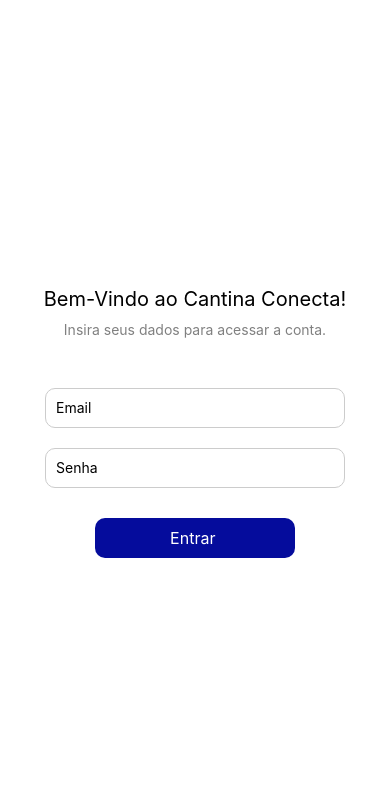
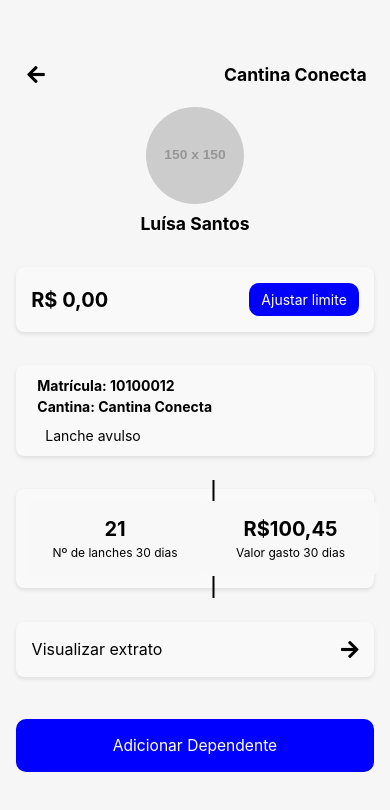
Before and after one commit to cathmarkert/Cantina-Conecta, a React Native app in the folder CantinaConecta/: screen /Dependente in a window 390 px wide. Shown: the top 810 px of the page. Built offline with nearby package versions, Linux system fonts and the light colour scheme.

Commit message:
criando perfil filho

```diff
--- a/CantinaConecta/App.js
+++ b/CantinaConecta/App.js
@@ -8,6 +8,7 @@ import { createStackNavigator } from '@react-navigation/stack';
 import { createBottomTabNavigator } from '@react-navigation/bottom-tabs';
 import PaymentScreen from './src/screens/pagamento';
 import Parent from './src/screens/parentprofile';
+import Dependente from './src/screens/childprofile';
 
 const Stack = createStackNavigator();
 const Tab = createBottomTabNavigator();
@@ -90,6 +91,7 @@ export default function App() {
             <Stack.Screen name="Login" component={Login} options={{ headerShown: false}}/>
             <Stack.Screen name="HomeTab" component={HomeTabs}  options={{ headerShown: false  }}/>
             <Stack.Screen name="Parent" component={Parent} options={{ headerShown: false }} />
+            <Stack.Screen name="Dependente" component={Dependente} options={{ headerShown: false }} />
             {/* <Stack.Screen name="Pagamento" component={PaymentScreen} /> */}
           </Stack.Navigator>
         </NavigationContainer>
--- a/CantinaConecta/package.json
+++ b/CantinaConecta/package.json
@@ -13,6 +13,7 @@
     "@fortawesome/fontawesome-svg-core": "^6.6.0",
     "@fortawesome/free-solid-svg-icons": "^6.5.2",
     "@fortawesome/react-native-fontawesome": "^0.3.2",
+    "@react-native-community/checkbox": "^0.5.17",
     "@react-navigation/bottom-tabs": "^6.5.20",
     "@react-navigation/native": "^6.1.18",
     "@react-navigation/stack": "^6.4.1",
--- /dev/null
+++ b/CantinaConecta/src/screens/childprofile.js
@@ -0,0 +1,75 @@
+import React, { useState } from "react";
+import { View, Text, StyleSheet, Image, TouchableOpacity, ScrollView, Dimensions } from 'react-native';
+import Icon from 'react-native-vector-icons/FontAwesome5';
+import { useNavigation } from '@react-navigation/native';
+//import CheckBox from '@react-native-community/checkbox';
+import styles from './stylesChildprofile'
+
+const Dependente = () => {
+
+    const navigation = useNavigation();
+    const [isChecked, setIsChecked] = useState(false);
+
+    return (
+        <ScrollView style={styles.container}>
+            <View style={styles.header}>
+                <TouchableOpacity style={styles.backButton} onPress={() => navigation.goBack()}>
+                    <Icon name="arrow-left" size={20} color="#000" />
+                </TouchableOpacity>
+                <Text style={styles.headerTitle}>Cantina Conecta</Text>
+            </View>
+
+            <View style={styles.profileContainer}>
+                <Image source={{ uri: 'https://via.placeholder.com/150' }} style={styles.profileImage} />
+                <Text style={styles.profileName}>Luísa Santos</Text>
+            </View>
+
+            <View style={styles.balanceSection}>
+                <Text style={styles.balanceText}>R$ 0,00</Text>
+                <TouchableOpacity style={styles.adjustLimitButton}>
+                    <Text style={styles.adjustLimitText}>Ajustar limite</Text>
+                </TouchableOpacity>
+            </View>
+
+            <View style={styles.detailsSection}>
+                <View style={{ flex: 1, marginLeft: 10 }}>
+                    <Text style={styles.detailsText}>Matrícula: 10100012</Text>
+                    <Text style={styles.detailsText}>Cantina: Cantina Conecta</Text>
+                    <View style={styles.checkboxContainer}>
+                        {/* <CheckBox
+            value={isChecked}
+            onValueChange={setIsChecked}
+            tintColors={{ true: '#000', false: '#000' }}
+          /> */}
+                        <Text style={styles.checkboxText}>Lanche avulso</Text>
+                    </View>
+                </View>
+            </View>
+
+            <View style={styles.detailsSection}>
+                <View style={styles.statBox}>
+                    <Text style={styles.statNumber}>21</Text>
+                    <Text style={styles.statLabel}>Nº de lanches 30 dias</Text>
+                </View>
+
+                <View style={styles.verticalLine} />
+
+                <View style={styles.statBox}>
+                    <Text style={styles.statNumber}>R$100,45</Text>
+                    <Text style={styles.statLabel}>Valor gasto 30 dias</Text>
+                </View>
+            </View>
+
+            <TouchableOpacity style={styles.viewStatementButton}>
+                <Text style={styles.viewStatementText}>Visualizar extrato</Text>
+                <Icon name="arrow-right" size={20} color="#000" />
+            </TouchableOpacity>
+
+            <TouchableOpacity style={styles.addButton} onPress={() => { }}>
+                <Text style={styles.addButtonText}>Adicionar Dependente</Text>
+            </TouchableOpacity>
+        </ScrollView>
+    );
+};
+
+export default Dependente;
--- a/CantinaConecta/src/screens/home.js
+++ b/CantinaConecta/src/screens/home.js
@@ -3,8 +3,7 @@ import { View, Text, TouchableOpacity, ScrollView } from "react-native";
 import Icon from 'react-native-vector-icons/Ionicons';
 import { useNavigation } from '@react-navigation/native';
 import HeaderSaldo from "../components/headerSaldo";
-import Parent from "./parentprofile";
-
+import Dependente from "./childprofile";
 import styles from "./stylesHome";
 
 const Home = () => {
@@ -45,7 +44,7 @@ const Home = () => {
           </View>
         </ScrollView>
         <View style={styles.ContainerButton}>
-          <TouchableOpacity style={styles.selectButton} onPress={() => navigation.navigate('Selecionar')}>
+          <TouchableOpacity style={styles.selectButton} onPress={() => navigation.navigate('Dependente')}>
             <Icon name="brush" color="#fff" size={20} />
             <Text style={styles.selectButtonText}>Selecionar Lanche</Text>
           </TouchableOpacity>
--- a/CantinaConecta/src/screens/parentprofile.js
+++ b/CantinaConecta/src/screens/parentprofile.js
@@ -12,7 +12,7 @@ const data = [
 const formattedCredit = "1234.56";
 
 const Parent = () => {
-  const navigation = useNavigation(); // Ensuring the useNavigation hook is in place
+  const navigation = useNavigation();
 
   const renderItem = ({ item }) => (
     <TouchableOpacity style={styles.dependentContainer}>
--- /dev/null
+++ b/CantinaConecta/src/screens/stylesChildprofile.js
@@ -0,0 +1,164 @@
+import { StyleSheet, Dimensions } from 'react-native';
+
+const { width, height } = Dimensions.get('window');
+
+const styles = StyleSheet.create({
+    container: {
+      flex: 1,
+        backgroundColor: '#F7F6F7',
+        paddingHorizontal: width * 0.04,
+        paddingTop: height * 0.05,
+    },
+    header: {
+        flexDirection: 'row',
+        alignItems: 'center',
+        justifyContent: 'space-between',
+        marginTop:  height * 0.02,
+        paddingHorizontal: width * 0.02,
+        marginBottom: height * 0.02,
+    },
+    backButton: {
+        padding: width * 0.01,
+    },
+    backText: {
+        fontSize: width * 0.045,
+    },
+    headerTitle: {
+        fontSize: width * 0.045,
+        alignItems: 'center',
+        fontWeight: 'bold',
+    },
+    profileContainer: {
+        alignItems: 'center',
+        marginBottom: height * 0.02,
+    },
+    profileImage: {
+        width: width * 0.25,
+        height: width * 0.25,
+        borderRadius: width * 0.125,
+        marginBottom: height * 0.01,
+    },
+    profileName: {
+        fontSize: width * 0.045, // Adjusted based on screen width
+        fontWeight: 'bold',
+    },
+    balanceSection: {
+        flexDirection: 'row',
+        alignItems: 'center',
+        justifyContent: 'space-between',
+        width: '100%',
+        padding: width * 0.04,
+        backgroundColor: '#f9f9f9',
+        borderRadius: 8,
+        shadowColor: '#000',
+        shadowOffset: { width: 0, height: 2 },
+        shadowOpacity: 0.1,
+        shadowRadius: 4,
+        elevation: 3,
+        marginVertical: height * 0.02,
+    },
+    balanceText: {
+      fontSize: 20,
+      fontWeight: 'bold',
+    },
+    adjustLimitButton: {
+      paddingVertical: 8,
+      paddingHorizontal: 12,
+      backgroundColor: '#0000FF',
+      borderRadius: 10,
+    },
+    adjustLimitText: {
+      color: '#FFF',
+      fontSize: 14,
+    },
+    detailsSection: {
+        flexDirection: 'row',
+        alignItems: 'center',
+        width: '100%',
+        padding: width * 0.03,
+        backgroundColor: '#f9f9f9',
+        borderRadius: 8,
+        borderColor: '#000',
+        shadowColor: '#000',
+        shadowOffset: { width: 0, height: 2 },
+        shadowOpacity: 0.1,
+        shadowRadius: 4,
+        elevation: 3,
+        marginVertical: height * 0.02,
+    },
+    detailsText: {
+      fontSize: 14,
+      marginBottom: 4,
+      fontWeight: 'bold',
+    },
+    verticalLine: {
+        width: 2,
+        height: '120%',
+        backgroundColor: '#000',
+        position: 'absolute',
+        left: '55%',
+        transform: [{ translateX: -0.5 }],
+    },
+    checkboxContainer: {
+      flexDirection: 'row',
+      alignItems: 'center',
+      marginTop: 8,
+    },
+    checkboxText: {
+      marginLeft: 8,
+      fontSize: 14,
+    },
+    statsSection: {
+      flexDirection: 'row',
+      justifyContent: 'space-between',
+      marginVertical: 16,
+    },
+    statBox: {
+      width: width * 0.45, // 45% of the screen width
+      padding: 16,
+      borderRadius: 8,
+      backgroundColor: '#F8F8F8',
+      alignItems: 'center',
+    },
+    statNumber: {
+      fontSize: 20,
+      fontWeight: 'bold',
+    },
+    statLabel: {
+      fontSize: 12,
+      textAlign: 'center',
+      marginTop: 4,
+    },
+    viewStatementButton: {
+      flexDirection: 'row',
+      justifyContent: 'space-between',
+      alignItems: 'center',
+      padding: 16,
+      backgroundColor: '#f9f9f9',
+      borderRadius: 8,
+      borderColor: '#000',
+      shadowColor: '#000',
+      shadowOffset: { width: 0, height: 2 },
+      shadowOpacity: 0.1,
+      shadowRadius: 4,
+      elevation: 3,
+      marginVertical: height * 0.02,
+    },
+    viewStatementText: {
+      fontSize: 16,
+    },
+    addButton: {
+        backgroundColor: '#0000FF',
+        padding: height * 0.02,
+        borderRadius: 10,
+        alignItems: 'center',
+        marginTop: height * 0.03,
+        marginBottom: height * 0.04,
+    },
+    addButtonText: {
+        color: '#FFF',
+        fontSize: width * 0.04, // Adjusted based on screen width
+    },
+  });
+
+  export default styles;
```
Also changed, not shown: 2 other files (tests, documents, lock files or other folders).
